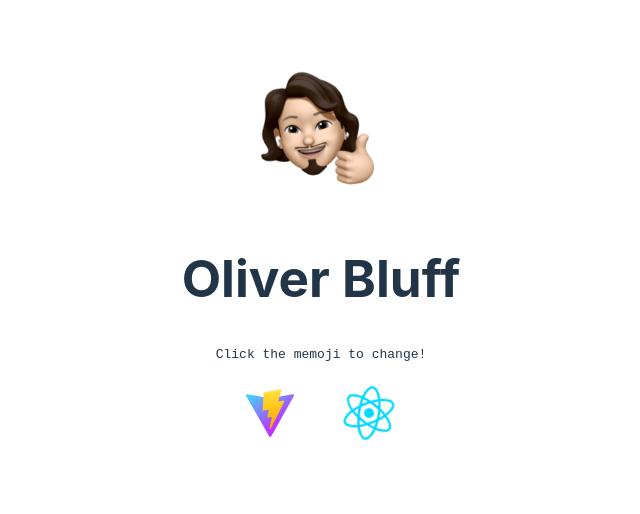
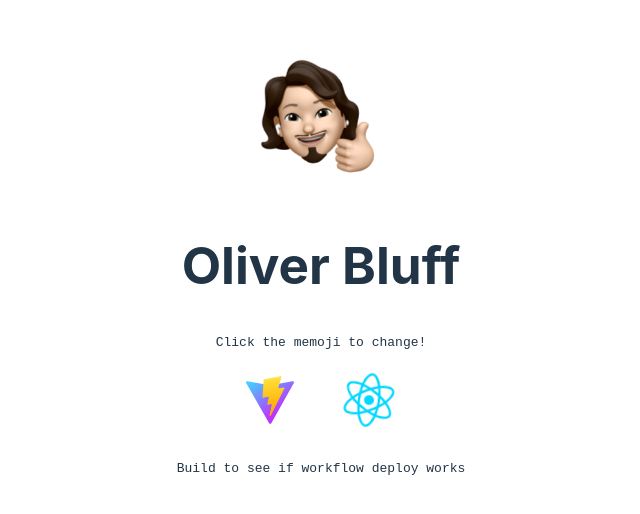
Before and after one commit to bllluuu/bllluuu.github.io, a React (Vite) app: page / in a window 1280 px wide. Shown: the part 142-656 px from the top of the page, without its empty margins (319-959 px from the left). Built offline with nearby package versions, Linux system fonts and the light colour scheme.

Commit message:
Build to see if workflow deploy works

```diff
--- a/src/App.tsx
+++ b/src/App.tsx
@@ -6,8 +6,6 @@ import memoji_3 from "./assets/memojis/memoji-3.png";
 import "./App.css";
 
 function App() {
-  const [count, setCount] = useState(0);
-
   // memojis
   const memojis: string[] = [memoji_1, memoji_2, memoji_3,];
   const [currentMemojiIndex, setCurrentMemojiIndex] = useState(0);
@@ -31,6 +29,7 @@ function App() {
           <img src={reactLogo} className="logo react" alt="React logo" />
         </a>
       </div>
+      <code>Build to see if workflow deploy works</code>
     </div>
   );
 }
```
